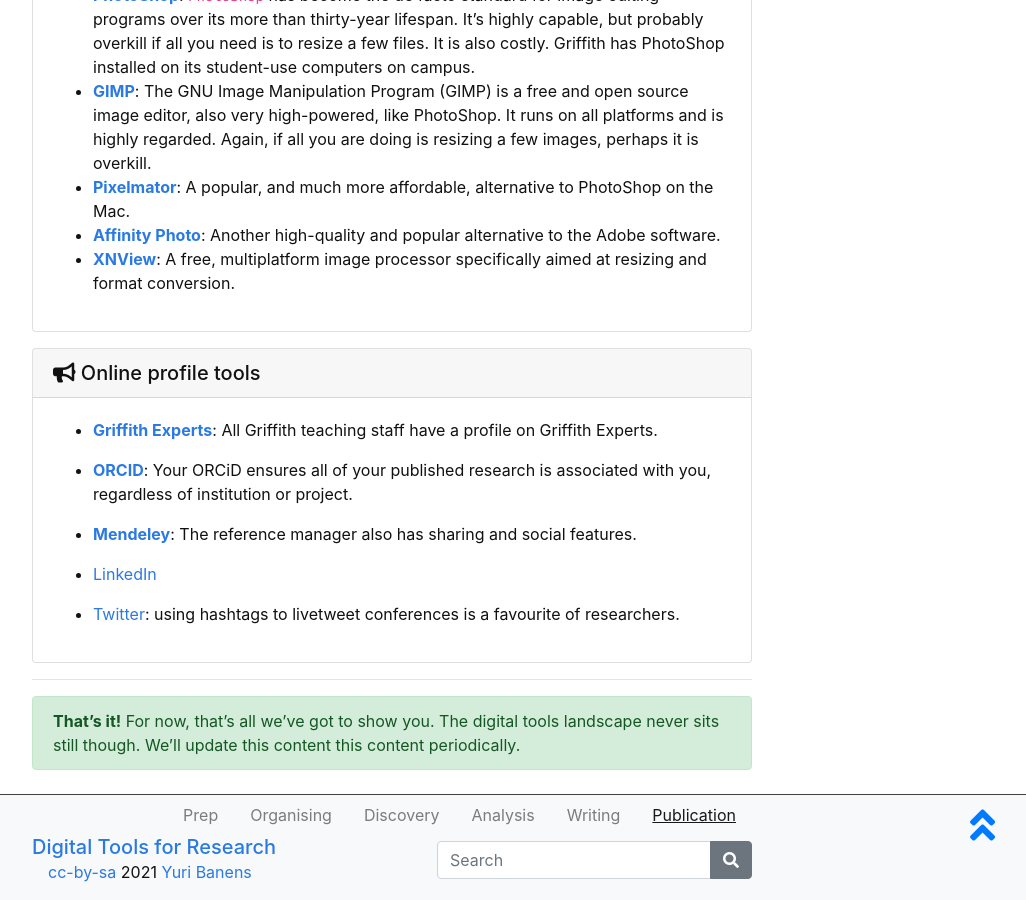
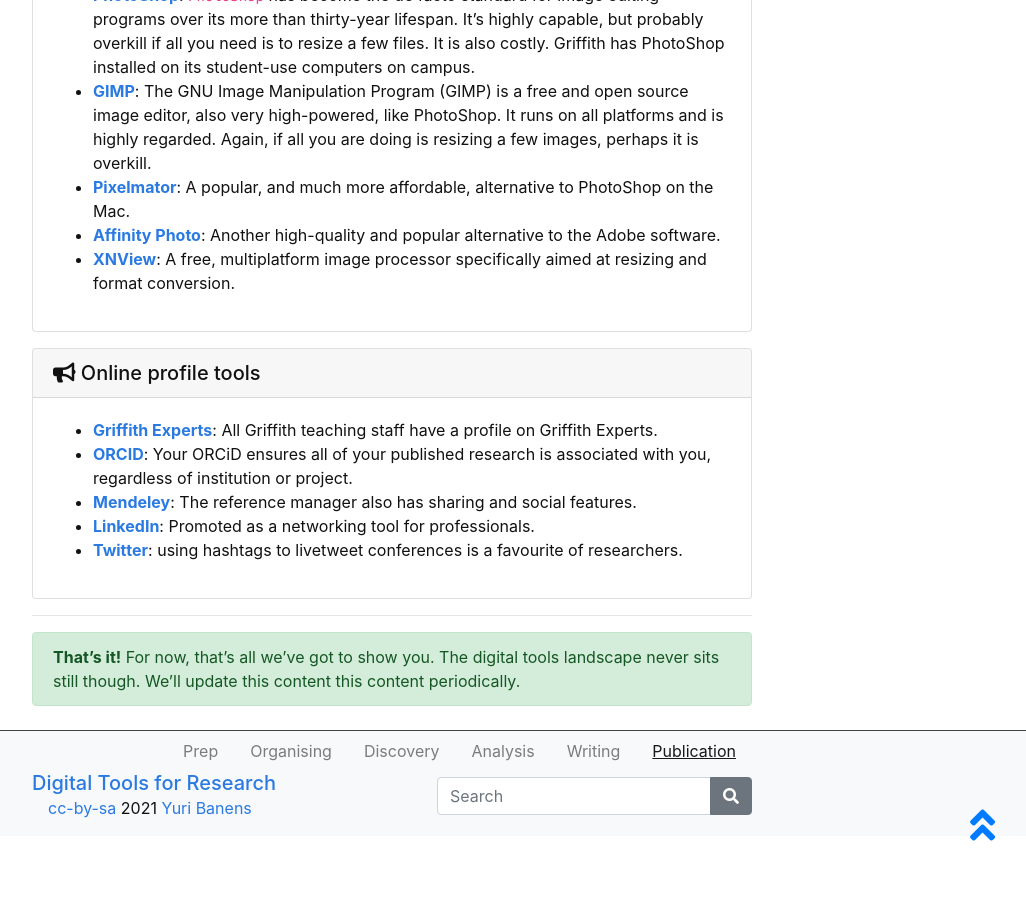
Before and after one commit to GriffithUniLibrary/digital-tools-modular, a Jekyll site: the page built from content/6-publication.md, in a window 1280 px wide and 900 px high, scrolled down 784 px. Shown: the whole window, without its empty margins (248-1274 px from the left). Built offline with Jekyll 4.4.1, drawn with Linux system fonts in a browser that asks for light colours; after the commit the page ends 1620 px from its top, so only the background shows below that.

```diff
--- a/content/6-publication.md
+++ b/content/6-publication.md
@@ -17,14 +17,10 @@ Managing your profile and professional relationships is as important as your act
 {% capture profiletools %}
 
  - **[Griffith Experts](https://experts.griffith.edu.au)**: All Griffith teaching staff have a profile on Griffith Experts.
-
  - **[ORCID](https://orcid.org)**: Your ORCiD ensures all of your published research is associated with you, regardless of institution or project.
-
  - **[Mendeley](https://www.mendeley.com)**: The reference manager also has sharing and social features.
-
- - [LinkedIn](https://au.linkedin.com)
-
- - [Twitter](https://twitter.com): using hashtags to livetweet conferences is a favourite of researchers.
+ - **[LinkedIn](https://au.linkedin.com)**: Promoted as a networking tool for professionals.
+ - **[Twitter](https://twitter.com)**: using hashtags to livetweet conferences is a favourite of researchers.
 
 {% endcapture %}
 
```
